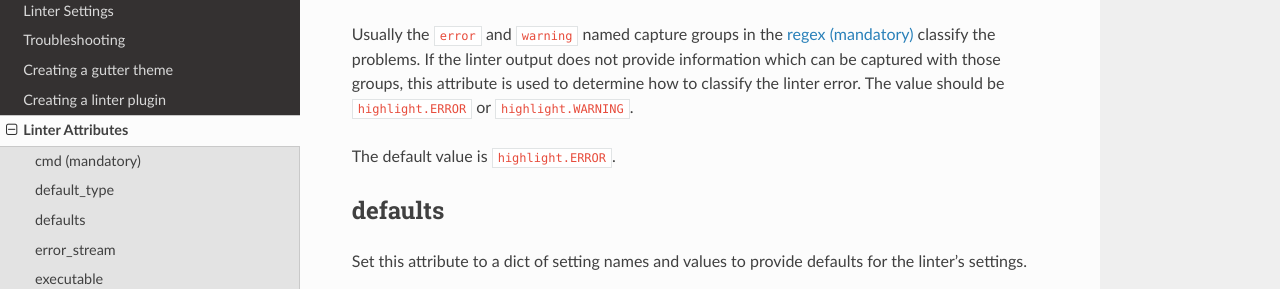
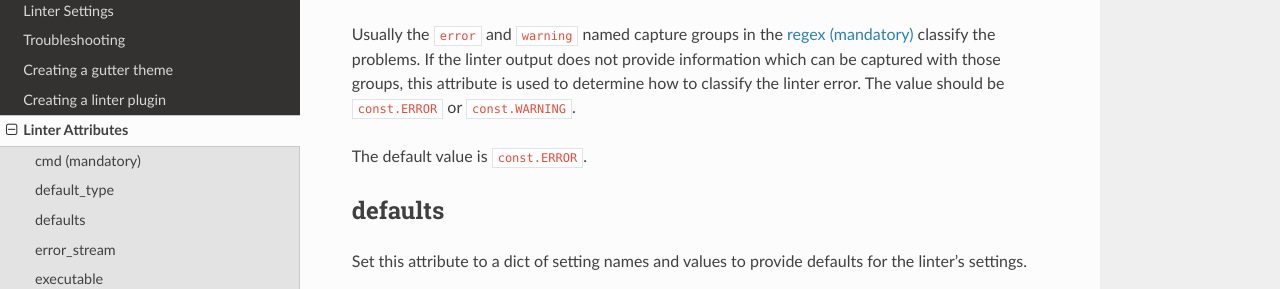
Before and after one commit to SublimeLinter/SublimeLinter, a Sphinx documentation site: the page built from docs/linter_attributes.rst, in a window 1280 px wide and 900 px high, scrolled down 551 px. Shown: the part 158-447 px from the top of the window. Built offline with Sphinx 7.4.7 and the Read the Docs theme 2.0.0, drawn with Linux system fonts in a browser that asks for light colours.

Commit message:
ERROR/WARNING values are now only in const

```diff
--- a/docs/linter_attributes.rst
+++ b/docs/linter_attributes.rst
@@ -36,9 +36,9 @@ Usually the ``error`` and ``warning`` named capture groups in the :ref:`regex`
 classify the problems.
 If the linter output does not provide information which can be captured with those groups,
 this attribute is used to determine how to classify the linter error.
-The value should be ``highlight.ERROR`` or ``highlight.WARNING``.
+The value should be ``const.ERROR`` or ``const.WARNING``.
 
-The default value is ``highlight.ERROR``.
+The default value is ``const.ERROR``.
 
 
 .. _defaults:
```
